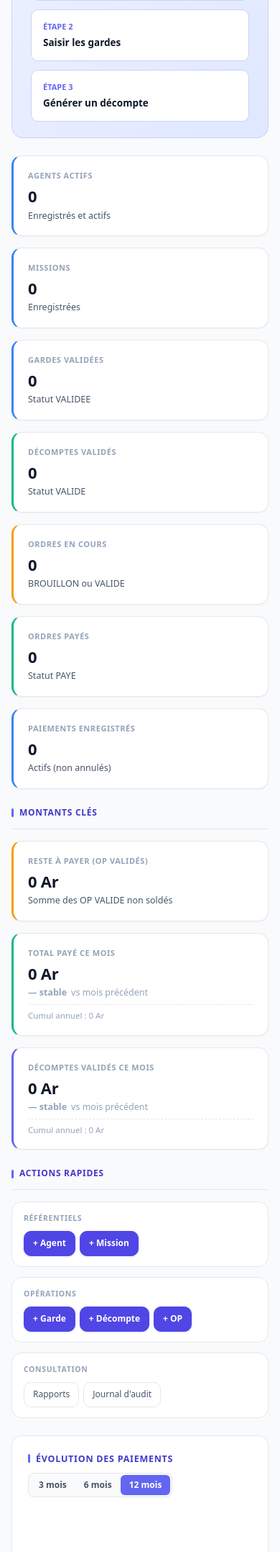
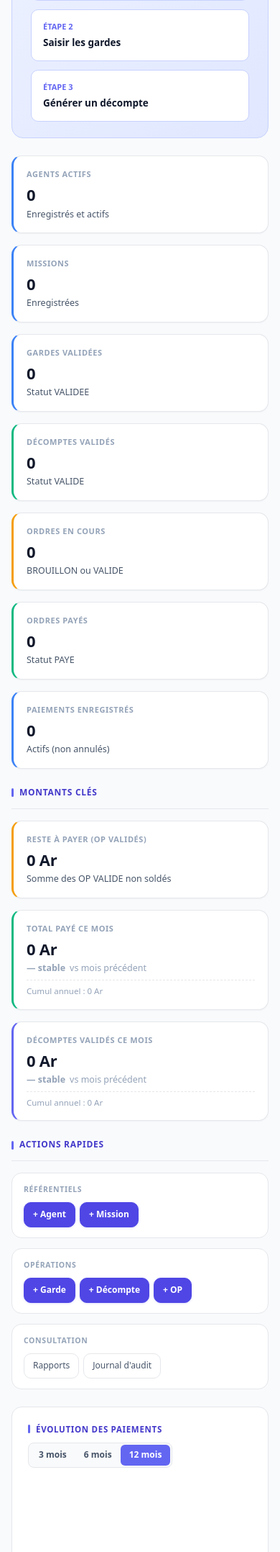
Before and after one commit to MamisoaDonavann/perceptionprincipale, a Django app: page / in a window 390 px wide. Shown: the part 763-2919 px from the top of the page at 72% size. Run offline with Django 5.2, Linux system fonts and the light colour scheme; the visitor is signed in with stand-in values (Sample User, id 1); data comes from the database, SQL or seed files in the repository; data that the repository does not hold is empty.

Commit message:
Lot D fix : table-wrapper overflow + contrastes WCAG AA (labels, th, tagline)

```diff
--- a/static/css/style.css
+++ b/static/css/style.css
@@ -777,9 +777,9 @@ a:hover { color: var(--primary-700); }
 
 .filters__label {
     font-size: 11px;
-    font-weight: 600;
+    font-weight: 700;
     text-transform: uppercase;
-    color: var(--text-muted);
+    color: #334155;   /* Contraste WCAG AA */
     letter-spacing: 0.04em;
 }
 
@@ -943,7 +943,9 @@ a:hover { color: var(--primary-700); }
     background: var(--surface);
     border: 1px solid var(--border);
     border-radius: var(--r-lg);
-    overflow: hidden;
+    overflow-x: auto;
+    overflow-y: hidden;
+    -webkit-overflow-scrolling: touch;
     box-shadow: var(--sh-xs);
 }
 
@@ -955,10 +957,10 @@ table.data-table {
 
 table.data-table th {
     background: transparent;
-    color: var(--text-muted);
+    color: #334155;   /* Contraste WCAG AA */
     text-align: left;
     padding: 14px 20px;
-    font-weight: 600;
+    font-weight: 700;
     font-size: 11px;
     text-transform: uppercase;
     letter-spacing: 0.05em;
@@ -2068,8 +2070,8 @@ summary:focus-visible {
 
 .sidebar__logo-tagline {
     font-size: 10px;
-    font-weight: 500;
-    color: var(--text-muted);
+    font-weight: 600;
+    color: #475569;   /* Contraste WCAG AA sur fond blanc */
     letter-spacing: 0.02em;
     margin-top: 4px;
     display: inline-flex;
@@ -2370,3 +2372,116 @@ summary:focus-visible {
     .sidebar__logo-pulse { animation: none; }
     .sidebar__logo { animation: none; }
 }
+
+/* ============================================================
+   27. ACCESSIBILITÉ ET RESPONSIVE
+   ============================================================ */
+
+/* ---------- Focus visible renforcé ---------- */
+a:focus-visible,
+button:focus-visible,
+input:focus-visible,
+select:focus-visible,
+textarea:focus-visible,
+summary:focus-visible,
+[tabindex]:focus-visible {
+    outline: 2px solid var(--primary-500);
+    outline-offset: 2px;
+    border-radius: 4px;
+}
+
+/* Désactive le contour par défaut sur :focus (garde uniquement focus-visible) */
+a:focus:not(:focus-visible),
+button:focus:not(:focus-visible),
+input:focus:not(:focus-visible),
+select:focus:not(:focus-visible),
+textarea:focus:not(:focus-visible),
+summary:focus:not(:focus-visible) {
+    outline: none;
+}
+
+/* Tableau : scroll déjà géré dans la règle principale */
+
+/* ---------- Responsive mobile amélioré ---------- */
+@media (max-width: 600px) {
+    /* Placeholder plus court sur mobile */
+    .global-search__input::placeholder {
+        color: transparent;
+    }
+    .global-search__input {
+        padding-left: 40px;
+    }
+    .global-search__input:focus::placeholder {
+        color: var(--text-muted);
+    }
+
+    /* Hero dashboard : sécurise les débordements */
+    .hero-dashboard__content > * {
+        min-width: 0;
+    }
+
+    /* Boutons trop larges : forcer un wrap propre */
+    .btn-create,
+    .btn-secondary {
+        max-width: 100%;
+        overflow: hidden;
+        text-overflow: ellipsis;
+    }
+
+    /* Cartes : padding réduit */
+    .card {
+        padding: 16px 18px;
+    }
+
+    /* Titres : légèrement réduits */
+    .page-title {
+        font-size: 20px;
+    }
+    .detail-card__title {
+        font-size: 11.5px;
+    }
+}
+
+/* ---------- Préférences d'accessibilité ---------- */
+@media (prefers-reduced-motion: reduce) {
+    *,
+    *::before,
+    *::after {
+        animation-duration: 0.01ms !important;
+        animation-iteration-count: 1 !important;
+        transition-duration: 0.01ms !important;
+        scroll-behavior: auto !important;
+    }
+}
+
+/* ---------- Contraste renforcé (WCAG AA) ---------- */
+.text-muted,
+.card__hint,
+.help,
+.breadcrumb__sep {
+    /* S'assure que le contraste reste ≥ 4.5:1 sur fond blanc */
+}
+
+/* ---------- Zoom mobile : ne pas bloquer ---------- */
+html {
+    -webkit-text-size-adjust: 100%;
+    -moz-text-size-adjust: 100%;
+    text-size-adjust: 100%;
+}
+
+/* ---------- Skip link pour navigation clavier ---------- */
+.skip-link {
+    position: absolute;
+    top: -100px;
+    left: 0;
+    background: var(--primary-600);
+    color: white;
+    padding: 10px 16px;
+    text-decoration: none;
+    z-index: 9999;
+    border-radius: 0 0 var(--r) 0;
+    font-weight: 600;
+}
+.skip-link:focus {
+    top: 0;
+}
```
